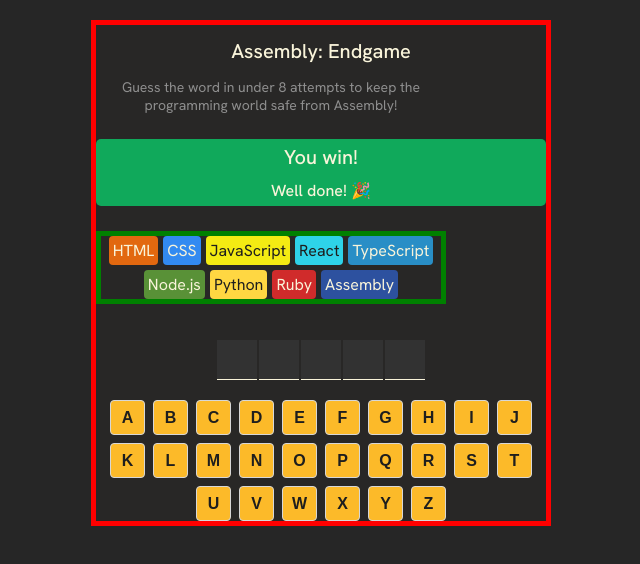
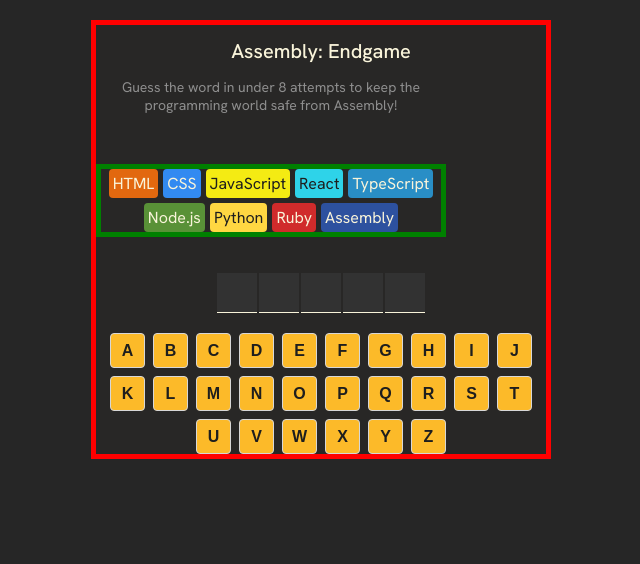
Before and after one commit to arongu321/AronsAssemblyEndgame, a React (Vite) app: page / in a window 1280 px wide. Shown: the top 564 px of the page, without its empty margins (319-959 px from the left). Built offline with nearby package versions, Linux system fonts and the light colour scheme.

Commit message:
Added game won or lost status

```diff
--- a/App.jsx
+++ b/App.jsx
@@ -26,7 +26,11 @@
     return (
         <main>
             <Header />
-            <GameStatus />
+            <GameStatus
+                gameWon={isGameWon}
+                gameLost={isGameLost}
+                gameOver={isGameOver}
+            />
             <Languages wrongGuessCount={wrongGuessCount} />
             <WordSection currentWord={word} guesses={userGuesses} />
             <Keyboard
--- a/components/GameStatus.jsx
+++ b/components/GameStatus.jsx
@@ -1,8 +1,25 @@
-export default function GameStatus() {
+import clsx from 'clsx';
+
+export default function GameStatus(props) {
+    const gameStatusClasses = clsx('game-status', {
+        won: props.gameWon,
+        lost: props.gameLost,
+    });
     return (
-        <section className="game-status">
-            <h2>You win!</h2>
-            <p>Well done! 🎉</p>
+        <section className={gameStatusClasses}>
+            {props.gameOver ? (
+                props.gameWon ? (
+                    <>
+                        <h2>You win!</h2>
+                        <p>Well done! 🎉</p>
+                    </>
+                ) : (
+                    <>
+                        <h2>Game over!</h2>
+                        <p>You lose! Better start learning Assembly 😭</p>
+                    </>
+                )
+            ) : null}
         </section>
     );
 }
--- a/index.css
+++ b/index.css
@@ -40,7 +40,6 @@
 
 /* Status section */
 section.game-status {
-    background-color: #10a95b;
     display: flex;
     flex-direction: column;
     align-items: center;
@@ -63,6 +62,14 @@
 section.game-status > h2,
 section.game-status > p {
     font-weight: 500;
+}
+
+section.game-status.won {
+    background-color: #10a95b;
+}
+
+section.game-status.lost {
+    background-color: #ba2a2a;
 }
 
 /* Languages section */
```
